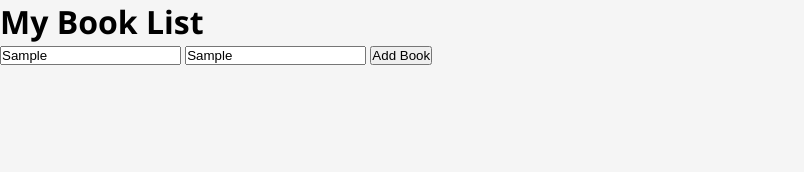
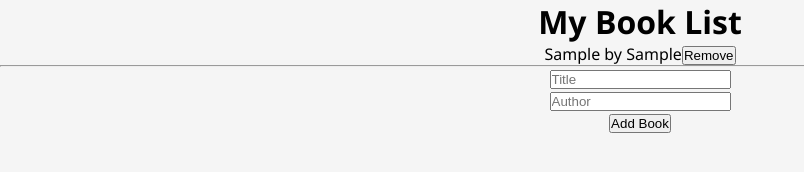
Before and after one commit to DevKaranJ/AwesomeBooks, a website: page index.html in a window 1280 px wide. Both pictures are taken after typing "Sample", "Sample" into the empty fields and a click on the button "Add Book". Shown: the whole page, without its empty margins (0-804 px from the left). Drawn offline with Linux system fonts and the light colour scheme.

Commit message:
Created the Function to Add and Remove books and did some few changes and touchd HTML file

```diff
--- a/index.html
+++ b/index.html
@@ -8,12 +8,13 @@
 </head>
 <body>
   <h1>My Book List</h1>
+  <ul id="book-list"></ul>
+  <hr/>
   <form id="books">
-    <input type="text" id="title" placeholder="Title" required>
-    <input type="text" id="author" placeholder="Author" required>
+    <input type="text" id="title" placeholder="Title" required><br>
+    <input type="text" id="author" placeholder="Author" required><br>
     <button type="submit">Add Book</button>
   </form>
-  <ul id="book-list"></ul>
   <script src="script.js"></script>
 </body>
 </html>
--- a/script.js
+++ b/script.js
@@ -1,11 +1,11 @@
 // DOM elements
-let addForm = document.querySelector('#books');
-let titleInput = document.querySelector('#title');
-let authorInput = document.querySelector('#author');
-let bookList = document.querySelector('#book-list');
+const addForm = document.querySelector('#books');
+const titleInput = document.querySelector('#title');
+const authorInput = document.querySelector('#author');
+const bookList = document.querySelector('#book-list');
 
 // Saving & Accessing Data to local storage
-let books = JSON.parse(localStorage.getItem('books')) || [];
+const books = JSON.parse(localStorage.getItem('books')) || [];
 
 // Function to display books
 function displayBooks() {
@@ -25,9 +25,29 @@ function displayBooks() {
   });
 }
 
-// Function to add a bookadd your code below
+// Function to add a book
+function addBook(title, author) {
+  if (title.trim() === '' || author.trim() === '') {
+    return;
+  }
 
-// Function to remove a book add your code below
+  let newBook = {
+    title: title,
+    author: author
+  };
+
+  books.push(newBook);
+  localStorage.setItem('books', JSON.stringify(books));
+
+  displayBooks();
+}
+
+// Function to remove a book
+function removeBook(index) {
+  books.splice(index, 1);
+  localStorage.setItem('books', JSON.stringify(books));
+  displayBooks();
+}
 
 // Event listener Submit Button
 addForm.addEventListener('submit', (e) => {
--- a/style.css
+++ b/style.css
@@ -7,4 +7,5 @@
 body {
   font-family: 'Segoe UI', Tahoma, Geneva, Verdana, sans-serif;
   background-color: #f5f5f5;
+  text-align: center;
 }
```
